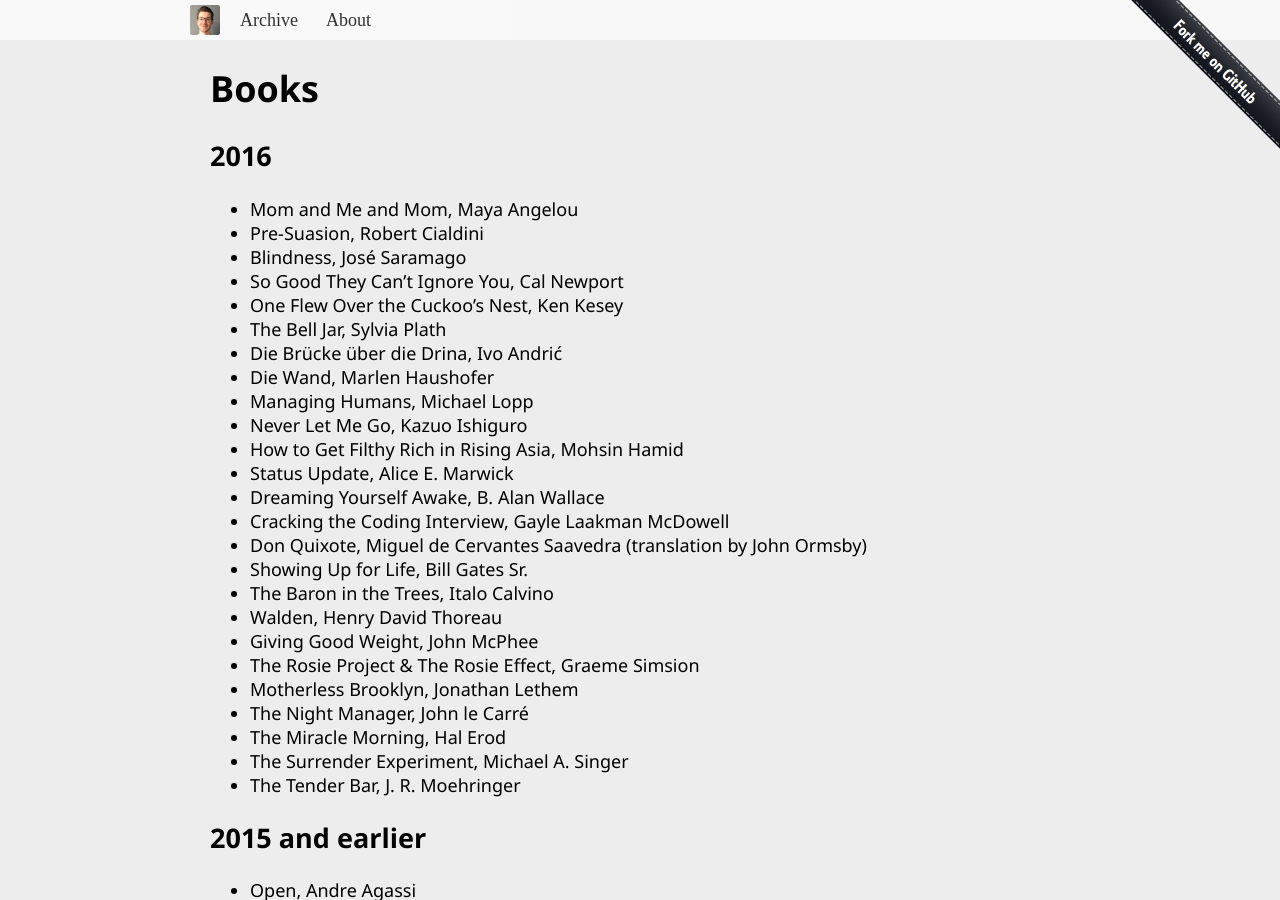
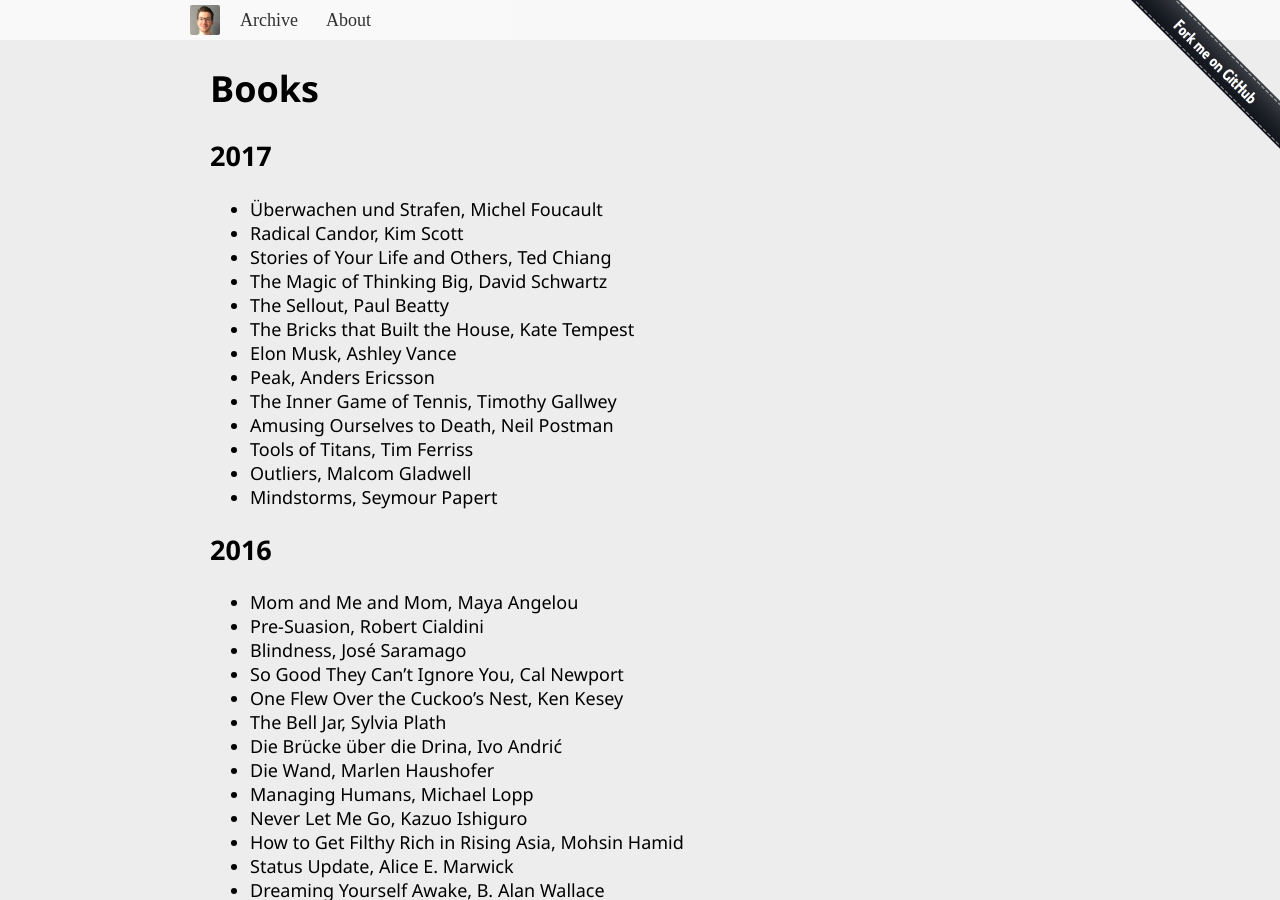
Before and after one commit to tp/page, a Jekyll site: the page built from books.md, in a window 1280 px wide and 900 px high. Built offline with Jekyll 4.4.1, drawn with Linux system fonts in a browser that asks for light colours.

Commit message:
Updated Books for 2017

```diff
--- a/books.md
+++ b/books.md
@@ -4,6 +4,24 @@
 ---
 
 # Books
+
+
+## 2017
+
+* Überwachen und Strafen, Michel Foucault
+* Radical Candor, Kim Scott
+* Stories of Your Life and Others, Ted Chiang
+* The Magic of Thinking Big, David Schwartz
+* The Sellout, Paul Beatty
+* The Bricks that Built the House, Kate Tempest
+* Elon Musk, Ashley Vance
+* Peak, Anders Ericsson
+* The Inner Game of Tennis, Timothy Gallwey
+* Amusing Ourselves to Death, Neil Postman
+* Tools of Titans, Tim Ferriss
+* Outliers, Malcom Gladwell
+* Mindstorms, Seymour Papert
+
 
 ## 2016
 
@@ -21,7 +39,6 @@
 * Status Update, Alice E. Marwick
 * Dreaming Yourself Awake, B. Alan Wallace
 * Cracking the Coding Interview, Gayle Laakman McDowell
-* Don Quixote, Miguel de Cervantes Saavedra (translation by John Ormsby)
 * Showing Up for Life, Bill Gates Sr.
 * The Baron in the Trees, Italo Calvino
 * Walden, Henry David Thoreau
```
